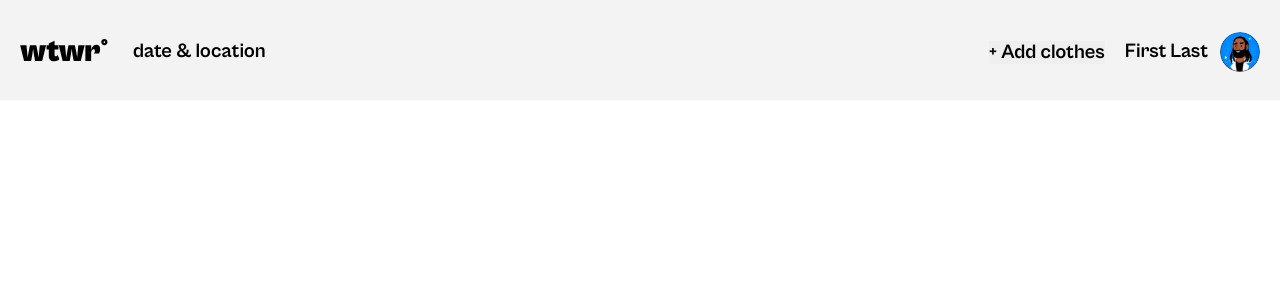
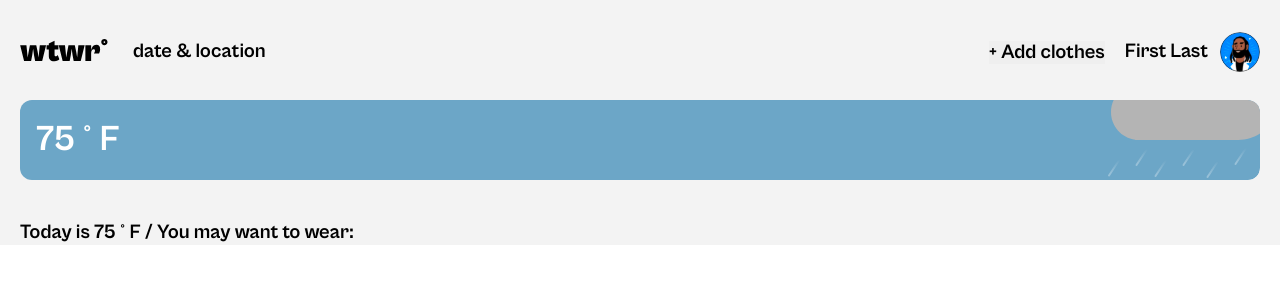
Before and after one commit to Dzari/se_project_react, a React (Vite) app: page / in a window 1280 px wide. Shown: the top 300 px of the page. Built offline with nearby package versions, Linux system fonts and the light colour scheme.

Commit message:
creating weather card

```diff
--- a/index.html
+++ b/index.html
@@ -8,6 +8,6 @@
   </head>
   <body>
     <div id="root"></div>
-    <script type="module" src="/src/components/Main/main.jsx"></script>
+    <script type="module" src="/src/main.jsx"></script>
   </body>
 </html>
--- a/src/components/App/App.jsx
+++ b/src/components/App/App.jsx
@@ -1,11 +1,13 @@
 import './app.css';
 import Header from '../Header/header';
+import Main from '../Main/main';
 
 export default function App() {
   return (
     <div className="app">
       <div className="app__wrapper">
         <Header />
+        <Main />
       </div>
     </div>
   );
--- a/src/components/ItemCard/ItemCard.jsx
+++ b/src/components/ItemCard/ItemCard.jsx
@@ -0,0 +1,3 @@
+export default function itemCard() {
+  return;
+}
--- a/src/components/Main/main.css
+++ b/src/components/Main/main.css
@@ -1,2 +1,5 @@
-@import url(../../vendor/normilize.css);
-@import url(../../vendor/fonts.css);
+.cards__text {
+  margin: 40px 0 34px 0;
+  font-size: 20px;
+  line-height: 25px;
+}
--- a/src/components/Main/main.jsx
+++ b/src/components/Main/main.jsx
@@ -1,10 +1,15 @@
-import React from 'react';
-import ReactDOM from 'react-dom/client';
-import App from '../App/App';
+import WeatherCard from '../WeatherCard/weatherCard';
+import ItemCard from '../ItemCard/ItemCard';
 import './main.css';
 
-ReactDOM.createRoot(document.getElementById('root')).render(
-  <React.StrictMode>
-    <App />
-  </React.StrictMode>
-);
+export default function Main() {
+  return (
+    <main>
+      <WeatherCard />
+      <section className="cards">
+        <p className="cards__text">Today is 75 &deg; F / You may want to wear:</p>
+        <ItemCard />
+      </section>
+    </main>
+  );
+}
--- a/src/components/WeatherCard/weatherCard.css
+++ b/src/components/WeatherCard/weatherCard.css
@@ -0,0 +1,21 @@
+.weather-card {
+  position: relative;
+}
+
+.weather-card__temp {
+  margin: 20px 0 0 16px;
+  position: absolute;
+  font-size: 36px;
+  line-height: 40px;
+  color: #ffffff;
+}
+
+.weather-card__image {
+  object-fit: cover;
+  object-position: right top;
+  width: 100%;
+  display: flex;
+  height: 80px;
+  border-radius: 12px;
+  overflow: hidden;
+}
--- a/src/components/WeatherCard/weatherCard.jsx
+++ b/src/components/WeatherCard/weatherCard.jsx
@@ -0,0 +1,11 @@
+import image from '../../assets/weathercard.svg';
+import './weatherCard.css';
+
+export default function weatherCard() {
+  return (
+    <section className="weather-card">
+      <p className="weather-card__temp">75 &deg; F</p>
+      <img src={image} alt="" className="weather-card__image" />
+    </section>
+  );
+}
--- /dev/null
+++ b/src/index.css
@@ -0,0 +1,2 @@
+@import url(./vendor/normilize.css);
+@import url(./vendor/fonts.css);
--- /dev/null
+++ b/src/main.jsx
@@ -0,0 +1,10 @@
+import React from 'react';
+import ReactDOM from 'react-dom/client';
+import App from './components/App/App.jsx';
+import './index.css';
+
+ReactDOM.createRoot(document.getElementById('root')).render(
+  <React.StrictMode>
+    <App />
+  </React.StrictMode>
+);
```
Also changed, not shown: src/assets/weathercard.svg (added).
